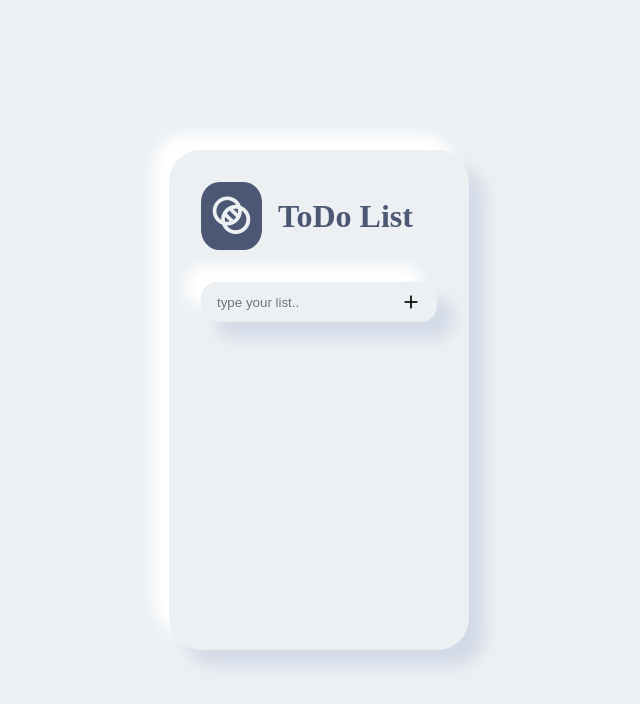
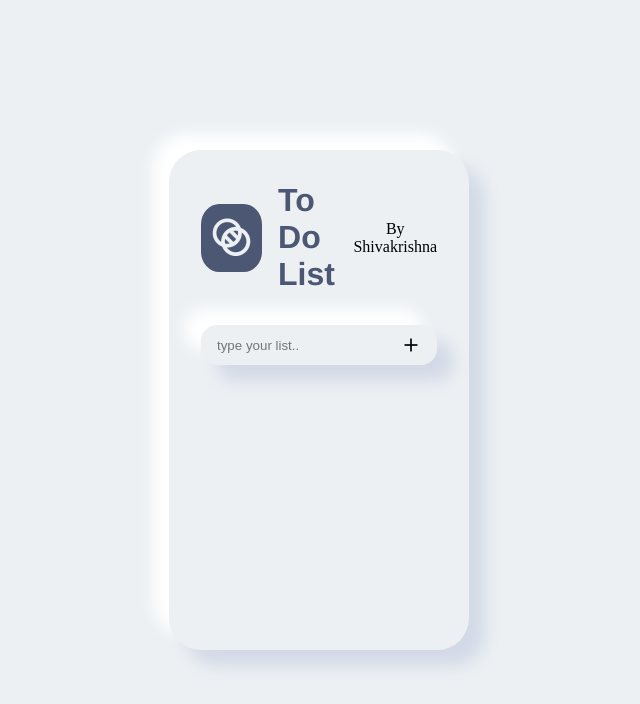
Before and after one commit to bussashiva/To-do-Application, a plain HTML site: page todolistapp.html in a window 1280 px wide. Shown: the whole page, without its empty margins (321-961 px from the left). Drawn offline with nearby package versions, Linux system fonts and the light colour scheme.

Commit message:
Update todolistapp.html

```diff
--- a/todolistapp.html
+++ b/todolistapp.html
@@ -66,7 +66,7 @@
 
       h1 {
         color: var(--icons-color);
-        font-family: "Times New Roman", Times, serif;
+        font-family: "Helvetica",serif;
       }
 
       .dotolist-conatiner {
@@ -120,7 +120,9 @@
     <div class="app">
       <div class="app-info">
         <i class="uil uil-adjust-circle"></i>
-        <h1>ToDo List</h1>
+        <h1>To Do List</h1>
+        <center><p>By Shivakrishna</p></center>
+
       </div>
       <div class="dotolist-conatiner">
         <div class="inputField">
```
